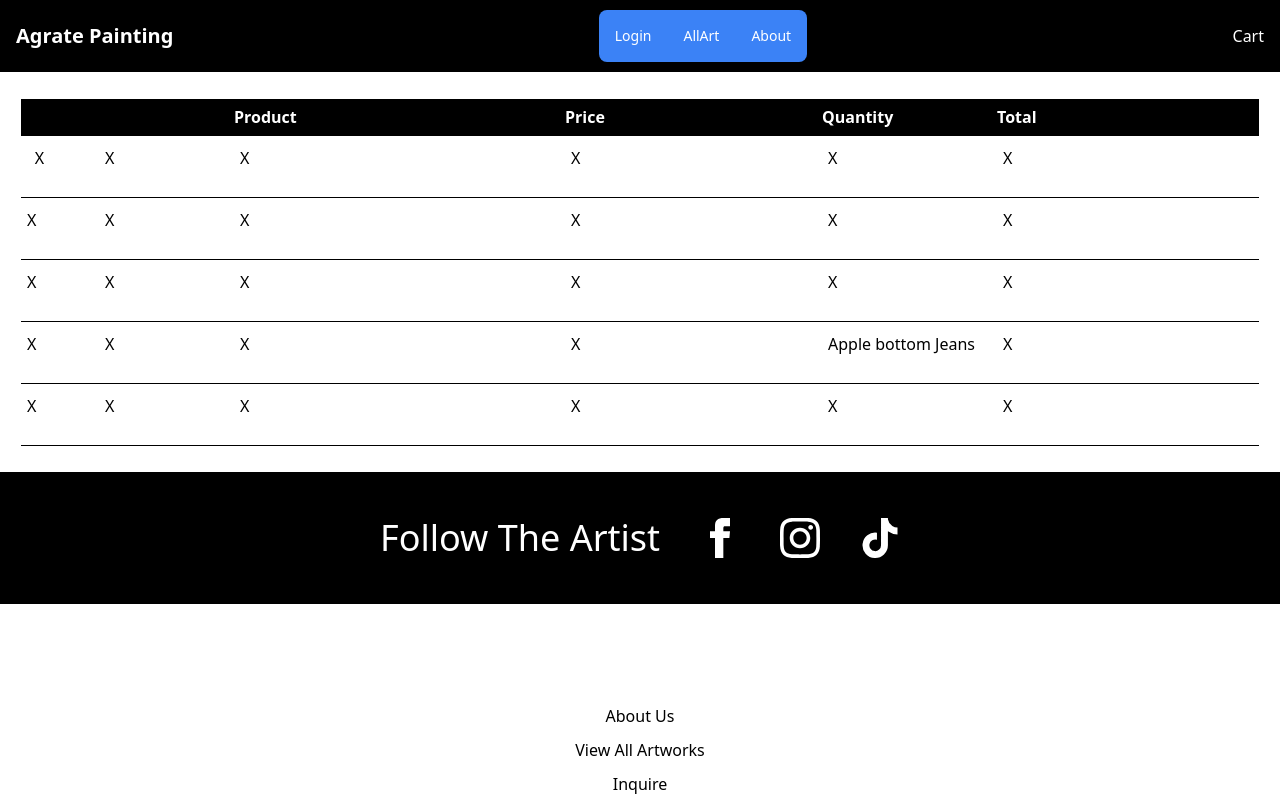
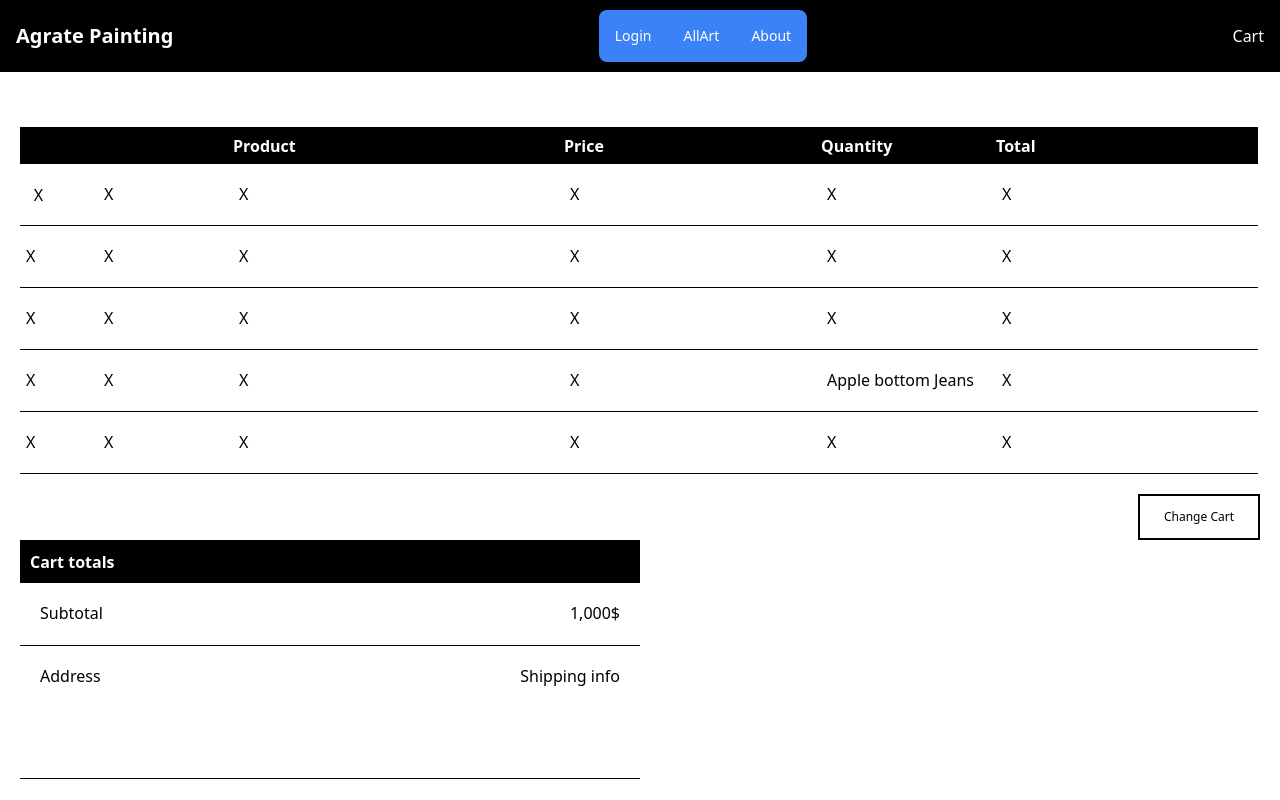
Before and after one commit to Agrate0718/Agrate-Painting, a React (Create React App) app in the folder client/: page /Cart in a window 1280 px wide. Shown: the top 800 px of the page. Built offline with nearby package versions, Linux system fonts and the light colour scheme.

Commit message:
finished making the grid layout and buttons for cartPage.tsx

```diff
--- a/client/src/components/Pages/CartPage.tsx
+++ b/client/src/components/Pages/CartPage.tsx
@@ -1,6 +1,7 @@
 export default function CartPage() {
   return (
-    <div className="h-[100px] w-[ful] bg-orang-500 flex justify-center items-center p-[200px] ">
+    <div className="bg-gree-500 pt-[55px] pb-[32px] flex flex-col justify-center items-center">
+      <div className=" bg-orang-500 flex-col flex justify-center items-center w-[1240px]   ">
         <div className="  grid grid-cols-[78px,135px,331px,257px,175px,262px] w-[1240px] h-[37p] text-[16px]  ">
           <span className="w-[78px] h-[37px] bg-black "></span>
           <span className="w-[135px] h-[30p] bg-black"></span>
@@ -16,98 +17,134 @@ export default function CartPage() {
           <div className="w-[262.3px] h-[37p] bg-black text-white flex font-bold items-center">
             Total
           </div>
-        <div className="py-2.5 px-1.5 border-b-[1px] border-black w-[25p] h-[25p]">
-          <div className="w-[25px] h-[25px] hover:bg-black hover:text-white hover:font-semibold text-center rounded-xl">
+          <div className="py-2.5 px-1.5 border-b-[1px] border-black py-[18px] w-[25p] h-[25p]">
+            <button className="w-[25px] h-[25px] hover:bg-black hover:text-white hover:font-semibold text-center rounded-xl">
+              X
+            </button>
+          </div>
+          <div className="py-2.5 px-1.5 border-b-[1px] border-black py-[18px] h-[62px]">
+            X
+          </div>
+          <div className="py-2.5 px-1.5 border-b-[1px] border-black py-[18px] h-[62px]">
+            X
+          </div>
+          <div className="py-2.5 px-1.5 border-b-[1px] border-black py-[18px] h-[62px]">
+            X
+          </div>
+          <div className="py-2.5 px-1.5 border-b-[1px] border-black py-[18px] h-[62px]">
+            X
+          </div>
+          <div className="py-2.5 px-1.5 border-b-[1px] border-black py-[18px] h-[62px]">
+            X
+          </div>
+          {/* /////// */}
+          <div className="py-2.5 px-1.5 border-b-[1px] border-black py-[18px] h-[62px]">
+            X
+          </div>
+          <div className="py-2.5 px-1.5 border-b-[1px] border-black py-[18px] h-[62px]">
+            X
+          </div>
+          <div className="py-2.5 px-1.5 border-b-[1px] border-black py-[18px] h-[62px]">
+            X
+          </div>
+          <div className="py-2.5 px-1.5 border-b-[1px] border-black py-[18px] h-[62px]">
+            X
+          </div>
+          <div className="py-2.5 px-1.5 border-b-[1px] border-black py-[18px] h-[62px]">
+            X
+          </div>
+          <div className="py-2.5 px-1.5 border-b-[1px] border-black py-[18px] h-[62px]">
+            X
+          </div>
+          <div className="py-2.5 px-1.5 border-b-[1px] border-black py-[18px] h-[62px]">
+            X
+          </div>
+          <div className="py-2.5 px-1.5 border-b-[1px] border-black py-[18px] h-[62px]">
+            X
+          </div>
+          <div className="py-2.5 px-1.5 border-b-[1px] border-black py-[18px] h-[62px]">
+            X
+          </div>
+          <div className="py-2.5 px-1.5 border-b-[1px] border-black py-[18px] h-[62px]">
+            X
+          </div>
+          <div className="py-2.5 px-1.5 border-b-[1px] border-black py-[18px] h-[62px]">
+            X
+          </div>
+          <div className="py-2.5 px-1.5 border-b-[1px] border-black py-[18px] h-[62px]">
+            X
+          </div>
+          <div className="py-2.5 px-1.5 border-b-[1px] border-black py-[18px] h-[62px]">
+            X
+          </div>
+          <div className="py-2.5 px-1.5 border-b-[1px] border-black py-[18px] h-[62px]">
+            X
+          </div>
+          <div className="py-2.5 px-1.5 border-b-[1px] border-black py-[18px] h-[62px]">
+            X
+          </div>
+          <div className="py-2.5 px-1.5 border-b-[1px] border-black py-[18px] h-[62px]">
+            X
+          </div>
+          <div className="py-2.5 px-1.5 border-b-[1px] border-black py-[18px] h-[62px]">
+            Apple bottom Jeans
+          </div>
+          <div className="py-2.5 px-1.5 border-b-[1px] border-black py-[18px] h-[62px]">
+            X
+          </div>
+          <div className="py-2.5 px-1.5 border-b-[1px] border-black py-[18px] h-[62px]">
+            X
+          </div>
+          <div className="py-2.5 px-1.5 border-b-[1px] border-black py-[18px] h-[62px]">
+            X
+          </div>
+          <div className="py-2.5 px-1.5 border-b-[1px] border-black py-[18px] h-[62px]">
+            X
+          </div>
+          <div className="py-2.5 px-1.5 border-b-[1px] border-black py-[18px] h-[62px]">
+            X
+          </div>
+          <div className="py-2.5 px-1.5 border-b-[1px] border-black py-[18px] h-[62px]">
+            X
+          </div>
+          <div className="py-2.5 px-1.5 border-b-[1px] border-black py-[18px] h-[62px]">
             X
           </div>
         </div>
-        <div className="py-2.5 px-1.5 border-b-[1px] border-black h-[62px]">
-          X
+        <div className="flex justify-end mr-[150p]  w-full mt-[20px]">
+          <button className=" hover:bg-black hover:text-white border-2 border-black text-[12px] px-[24px] py-[12px]  ">
+            Change Cart
+          </button>
+        </div>{" "}
+        <div className="w-full flex flex-col  ">
+          <div className="w-1/2 bg-black text-white h-[43px] p-[10px] font-bold ">
+            Cart totals
           </div>
-        <div className="py-2.5 px-1.5 border-b-[1px] border-black h-[62px]">
-          X
+          <div className=" w-1/2 grid grid-cols-[238px,1fr] grid-rows-[63px,133px,63px] ">
+            <div className="border-b-[1px] border-black py-[18px] pl-[20px] ">
+              Subtotal
             </div>
-        <div className="py-2.5 px-1.5 border-b-[1px] border-black h-[62px]">
-          X
+            <div className="border-b-[1px] border-black py-[18px]  pr-[20px] flex justify-end">
+              1,000$
             </div>
-        <div className="py-2.5 px-1.5 border-b-[1px] border-black h-[62px]">
-          X
+            <div className="border-b-[1px] border-black py-[18px] pl-[20px]">
+              Address
             </div>
-        <div className="py-2.5 px-1.5 border-b-[1px] border-black h-[62px]">
-          X
+            <div className="border-b-[1px] border-black py-[18px] pr-[20px] flex justify-end">
+              Shipping info
             </div>
-        {/* /////// */}
-        <div className="py-2.5 px-1.5 border-b-[1px] border-black h-[62px]">
-          X
+            <div className="border-b-[1px] border-black py-[18px] pl-[20px]">
+              Total
             </div>
-        <div className="py-2.5 px-1.5 border-b-[1px] border-black h-[62px]">
-          X
+            <div className="border-b-[1px] border-black py-[18px] pr-[20px] flex justify-end">
+              1,000$
             </div>
-        <div className="py-2.5 px-1.5 border-b-[1px] border-black h-[62px]">
-          X
           </div>
-        <div className="py-2.5 px-1.5 border-b-[1px] border-black h-[62px]">
-          X
+          <div className="">
+            <button className=" w-1/2 h-[57px] bg-black hover:bg-white px-2 border-2 border-black text-white hover:text-black font-bold">
+              Proceed To Checkout
+            </button>
           </div>
-        <div className="py-2.5 px-1.5 border-b-[1px] border-black h-[62px]">
-          X
-        </div>
-        <div className="py-2.5 px-1.5 border-b-[1px] border-black h-[62px]">
-          X
-        </div>
-        <div className="py-2.5 px-1.5 border-b-[1px] border-black h-[62px]">
-          X
-        </div>
-        <div className="py-2.5 px-1.5 border-b-[1px] border-black h-[62px]">
-          X
-        </div>
-        <div className="py-2.5 px-1.5 border-b-[1px] border-black h-[62px]">
-          X
-        </div>
-        <div className="py-2.5 px-1.5 border-b-[1px] border-black h-[62px]">
-          X
-        </div>
-        <div className="py-2.5 px-1.5 border-b-[1px] border-black h-[62px]">
-          X
-        </div>
-        <div className="py-2.5 px-1.5 border-b-[1px] border-black h-[62px]">
-          X
-        </div>
-        <div className="py-2.5 px-1.5 border-b-[1px] border-black h-[62px]">
-          X
-        </div>
-        <div className="py-2.5 px-1.5 border-b-[1px] border-black h-[62px]">
-          X
-        </div>
-        <div className="py-2.5 px-1.5 border-b-[1px] border-black h-[62px]">
-          X
-        </div>
-        <div className="py-2.5 px-1.5 border-b-[1px] border-black h-[62px]">
-          X
-        </div>
-        <div className="py-2.5 px-1.5 border-b-[1px] border-black h-[62px]">
-          Apple bottom Jeans
-        </div>
-        <div className="py-2.5 px-1.5 border-b-[1px] border-black h-[62px]">
-          X
-        </div>
-        <div className="py-2.5 px-1.5 border-b-[1px] border-black h-[62px]">
-          X
-        </div>
-        <div className="py-2.5 px-1.5 border-b-[1px] border-black h-[62px]">
-          X
-        </div>
-        <div className="py-2.5 px-1.5 border-b-[1px] border-black h-[62px]">
-          X
-        </div>
-        <div className="py-2.5 px-1.5 border-b-[1px] border-black h-[62px]">
-          X
-        </div>
-        <div className="py-2.5 px-1.5 border-b-[1px] border-black h-[62px]">
-          X
-        </div>
-        <div className="py-2.5 px-1.5 border-b-[1px] border-black h-[62px]">
-          X
         </div>
       </div>
     </div>
```
Lines whose indentation alone changed are shown as unchanged.
